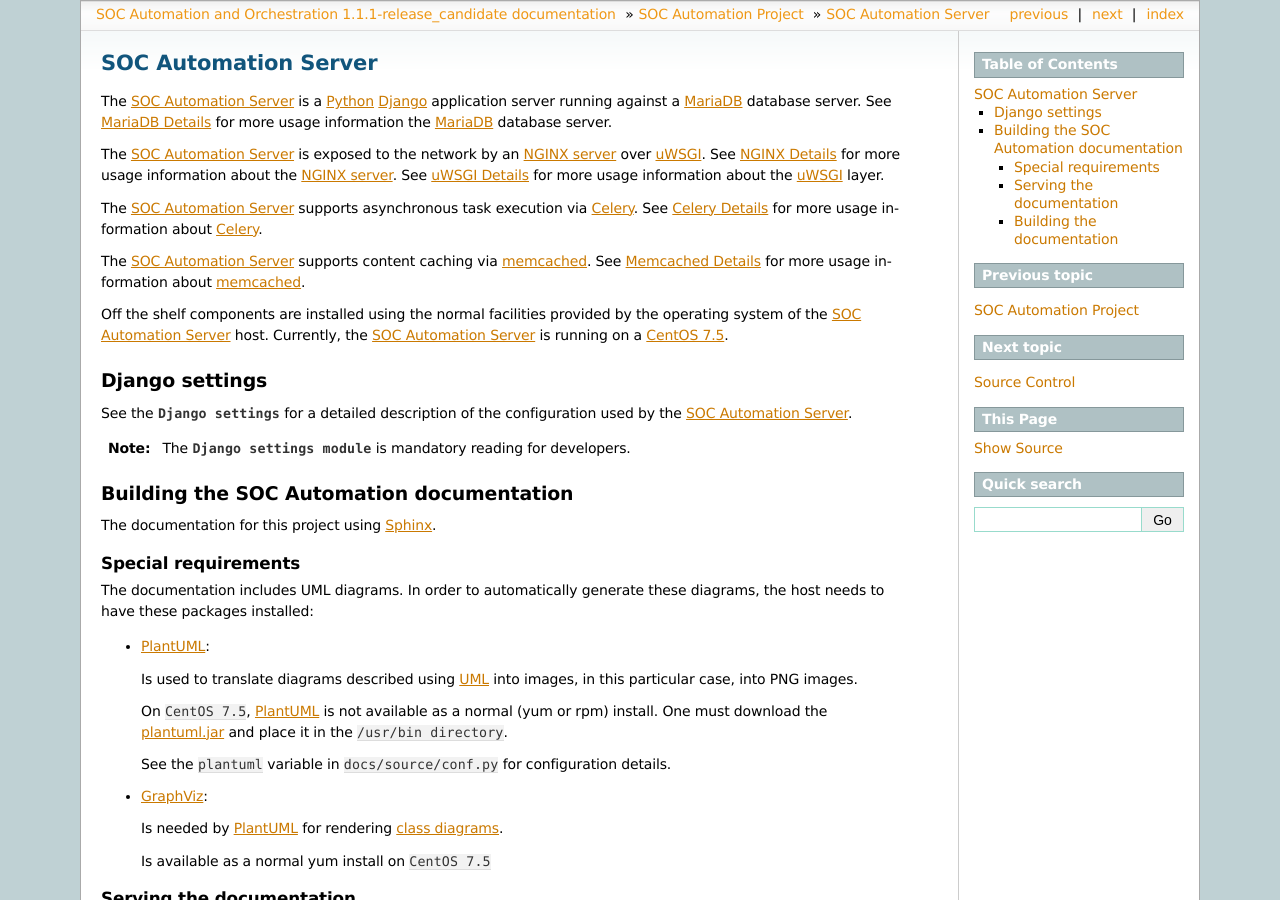
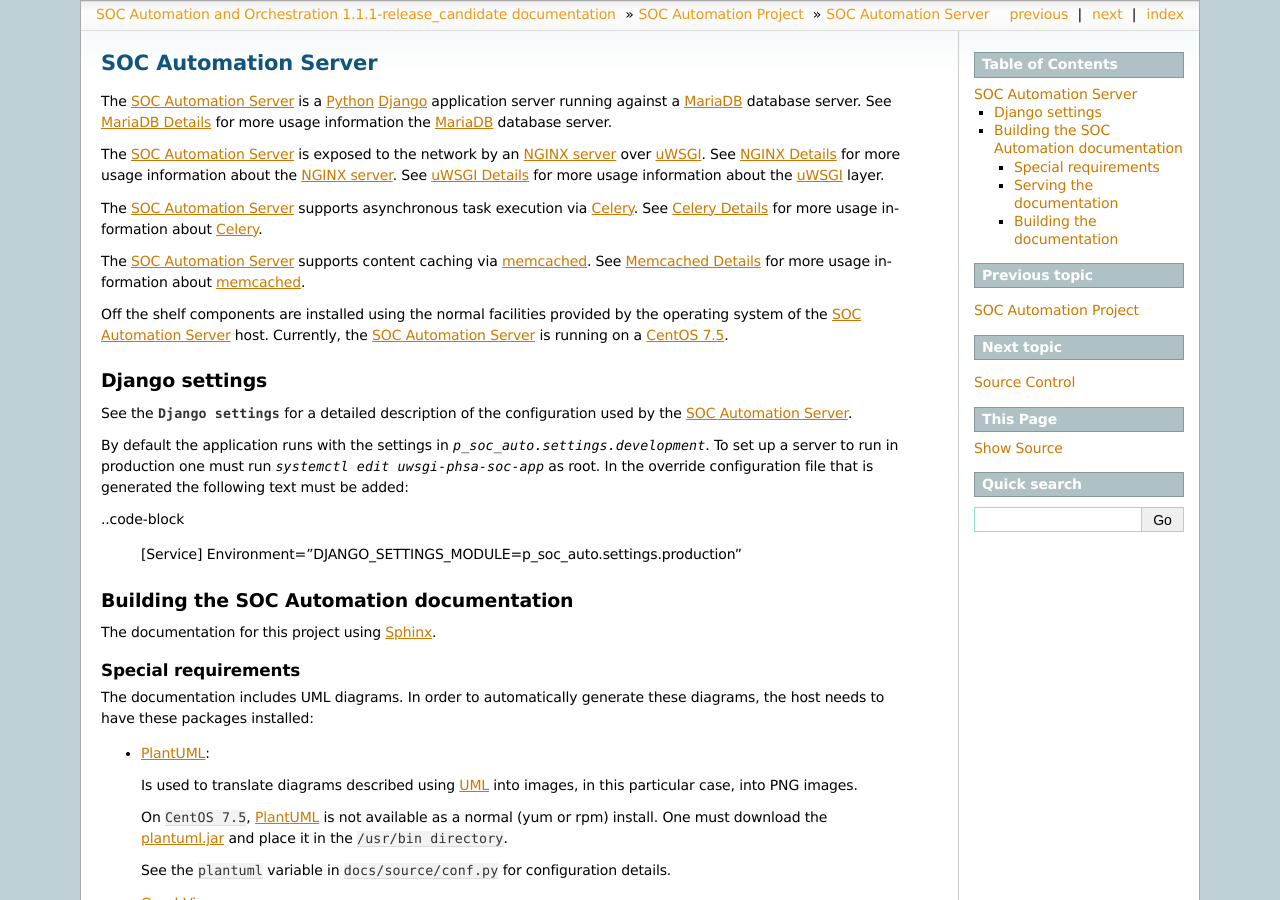
Before and after one commit to PHSAServiceOperationsCenter/PHSA-SOC, a Sphinx documentation site: the page built from docs/source/p_soc_auto/socauto.rst, in a window 1280 px wide and 900 px high. Built offline with Sphinx 7.4.7, drawn with Linux system fonts in a browser that asks for light colours.

Commit message:
Added documentation on how to enable production settings.
https://phsasocapp.atlassian.net/browse/SA-77

```diff
--- a/docs/source/p_soc_auto/socauto.rst
+++ b/docs/source/p_soc_auto/socauto.rst
@@ -37,10 +37,14 @@
 See the :mod:`Django settings <p_soc_auto.settings>` for a detailed description
 of the configuration used by the :ref:`SOC Automation Server`.
 
-:Note:
+By default the application runs with the settings in `p_soc_auto.settings.development`.
+To set up a server to run in production one must run `systemctl edit uwsgi-phsa-soc-app` as root.
+In the override configuration file that is generated the following text must be added:
 
-    The :mod:`Django settings module <p_soc_auto.settings>` is mandatory reading
-    for developers.
+..code-block
+
+    [Service]
+    Environment="DJANGO_SETTINGS_MODULE=p_soc_auto.settings.production"
 
 Building the SOC Automation documentation
 -----------------------------------------
```
